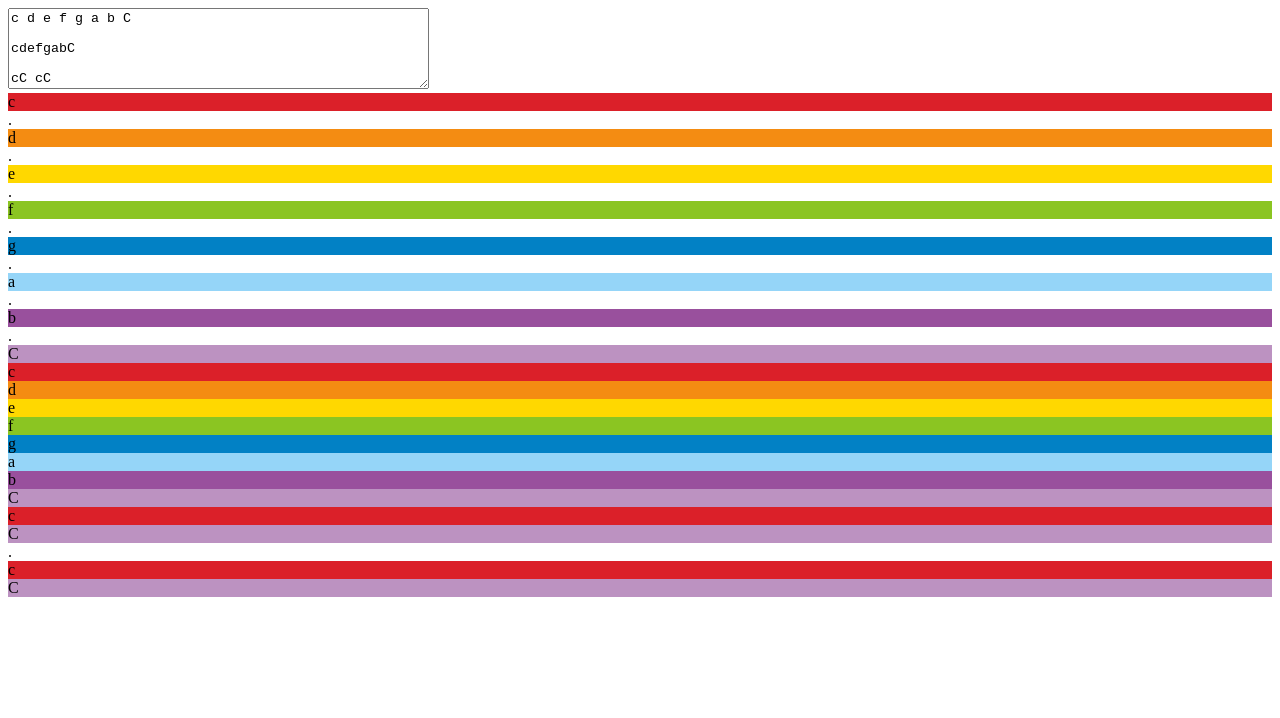
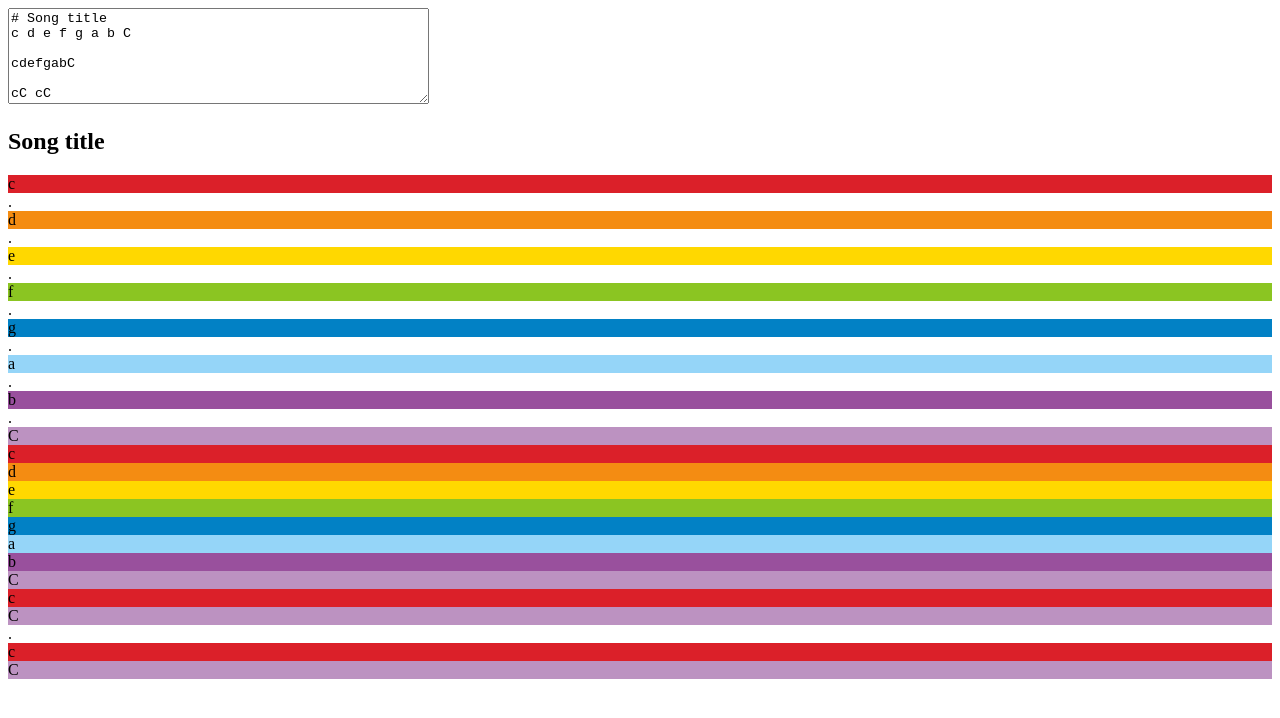
Before and after one commit to aedificatorum/note-maker, a Next.js app: page / in a window 1280 px wide. Shown: the top 718 px of the page. Built offline with nearby package versions, Linux system fonts and the light colour scheme; a web font is replaced by a local one.

Commit message:
add a title

```diff
--- a/pages/index.js
+++ b/pages/index.js
@@ -57,16 +57,43 @@ const NoteLine = ({ notes }) => {
   );
 };
 
+const SongNotes = ({ noteLines }) => {
+  return (
+    <div className="flex flex-col font-mono font-semibold text-white space-y-3">
+      {noteLines.map((noteLine, lineNumber) => {
+        return <NoteLine key={lineNumber} notes={noteLine} />;
+      })}
+    </div>
+  );
+};
+
+const parseSong = (song) => {
+  const lines = song.split('\n');
+  let songLines = lines;
+  let title = '';
+
+  if (lines[0].length && lines[0][0] === '#') {
+    songLines = lines.slice(1);
+    const afterHash = lines[0].split('#')[1].trim();
+    if (afterHash.length) {
+      title = afterHash;
+    }
+  }
+
+  return [title, songLines];
+};
+
 export default function Home() {
-  const defaultNotes = `c d e f g a b C
+  const defaultSong = `# Song title
+c d e f g a b C
 
 cdefgabC
 
 cC cC`;
 
-  const [notes, setNotes] = React.useState(defaultNotes);
+  const [song, setSong] = React.useState(defaultSong);
 
-  const noteLines = notes.split('\n');
+  const [songTitle, noteLines] = parseSong(song);
 
   return (
     <div>
@@ -76,16 +103,17 @@ cC cC`;
       <main className="p-3">
         <section>
           <textarea
-            value={notes}
-            rows={notes.split('\n').length}
+            value={song}
+            rows={song.split('\n').length}
             cols={50}
-            onChange={(e) => setNotes(e.target.value)}
+            onChange={(e) => setSong(e.target.value)}
           />
         </section>
-        <section className="flex flex-col font-mono font-semibold text-white space-y-3">
-          {noteLines.map((noteLine, lineNumber) => {
-            return <NoteLine key={lineNumber} notes={noteLine} />;
-          })}
+        <section>
+          {songTitle.length > 0 ? (
+            <h2 className="text-4xl p-2 mb-4 font-bold">{songTitle}</h2>
+          ) : null}
+          <SongNotes noteLines={noteLines} />
         </section>
       </main>
     </div>
```
